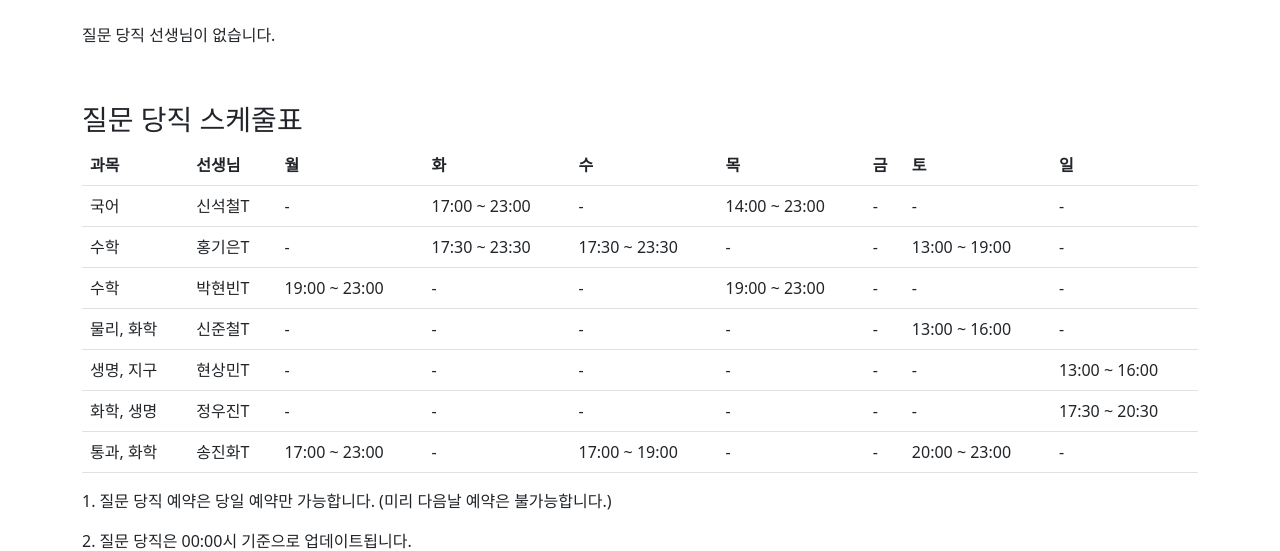
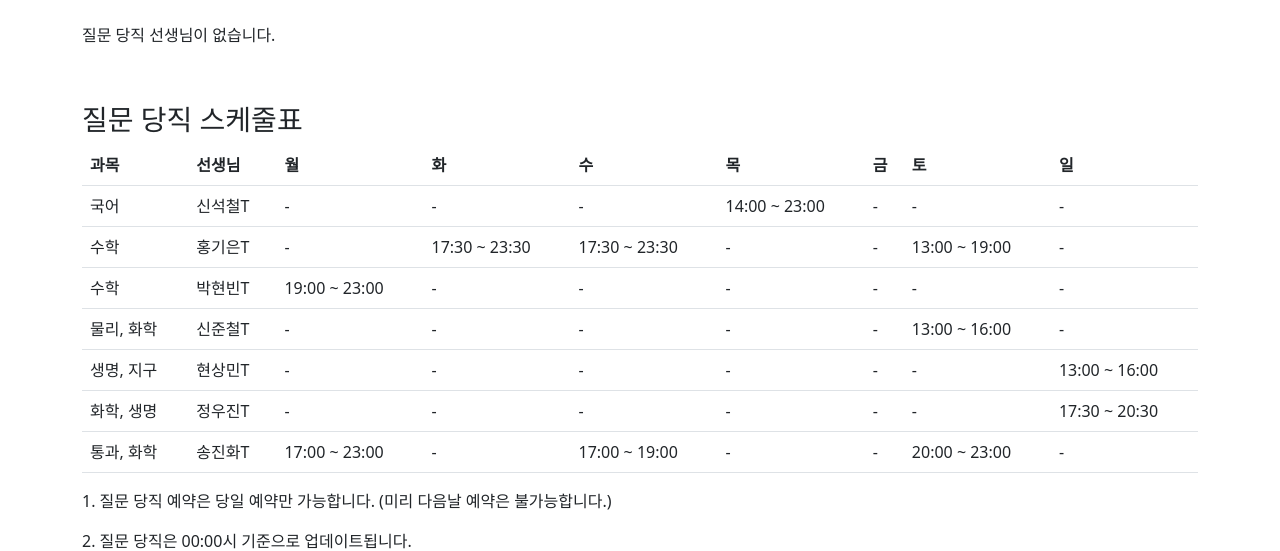
Before and after one commit to jyoooonh/thepremiumgsw, a Django app: page / in a window 1280 px wide. Shown: the part 170-721 px from the top of the page. Run offline with Django 4.2, Linux system fonts and the light colour scheme; data that the repository does not hold is empty; some libraries are stand-ins or nearby versions.

Commit message:
chore/qna.html 시간표 조정(박현빈T, 신석철T

```diff
--- a/templates/qna.html
+++ b/templates/qna.html
@@ -47,7 +47,7 @@
 						<td> 국어 </td>
 						<td> 신석철T </td>
 						<td> - </td>
-						<td>17:00 ~ 23:00</td>
+						<td> - </td>
 						<td> - </td>
 						<td> 14:00 ~ 23:00 </td>
 						<td> - </td>
@@ -71,7 +71,7 @@
 						<td> 19:00 ~ 23:00 </td>
 						<td> - </td>
 						<td> - </td>
-						<td> 19:00 ~ 23:00 </td>
+						<td> - </td>
 						<td> - </td>
 						<td> - </td>
 						<td> - </td>
```
